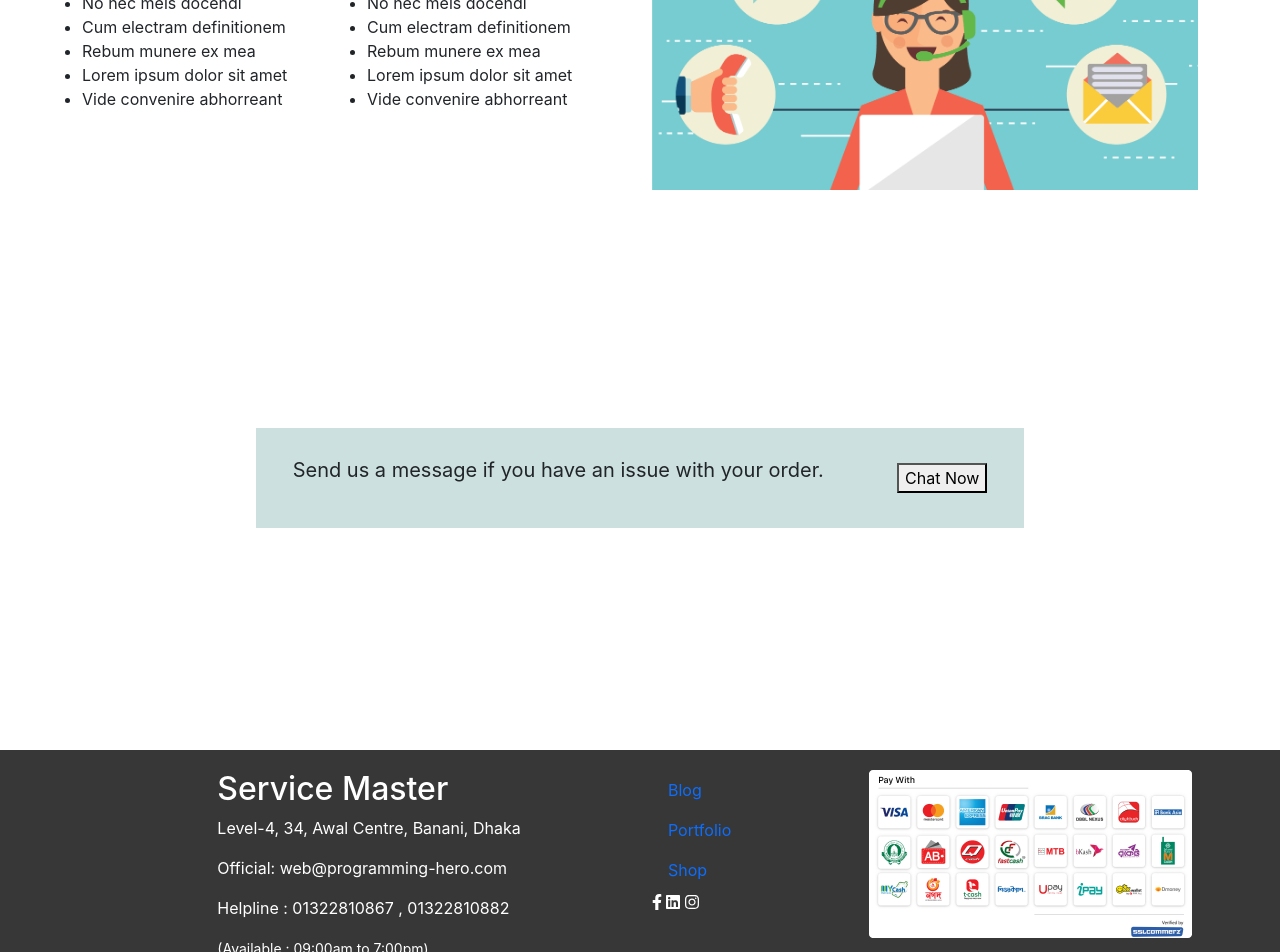
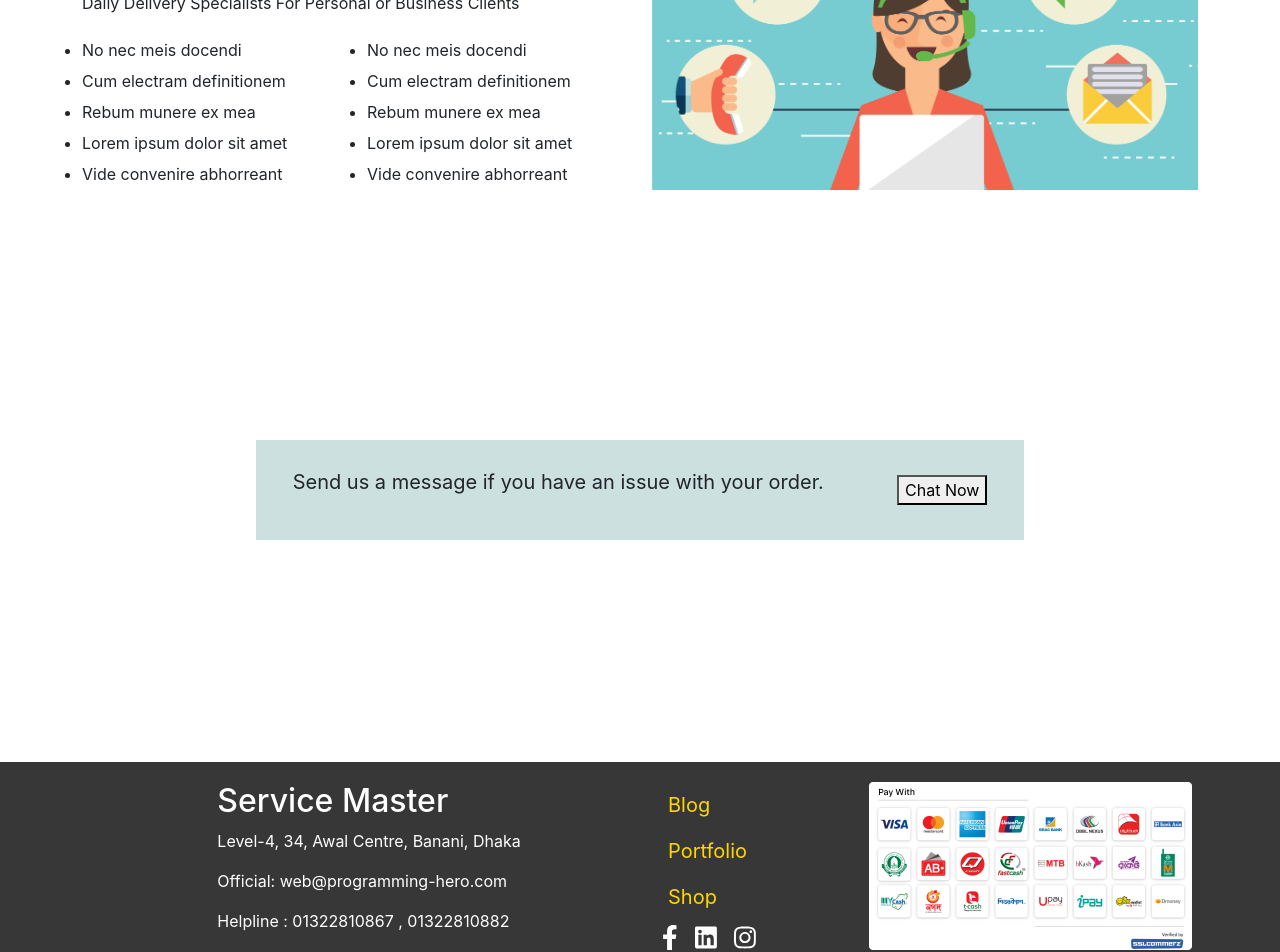
Before and after one commit to Swapno5896/Service-Master-client, a React (Create React App) app: page /about in a window 1280 px wide. Shown: the part 640-1592 px from the top of the page. Built offline with nearby package versions, Linux system fonts and the light colour scheme.

Commit message:
carosel is updated

```diff
--- a/src/components/Home/CurierService/CurierService.js
+++ b/src/components/Home/CurierService/CurierService.js
@@ -7,16 +7,17 @@ const CurierService = () => {
       <div className="container">
         <div className="row">
           <div className="col-md-6">
-            <h2>Our Storage Service Covers</h2>
+            <h2 className='m-4'>Our Storage Service Covers</h2>
             <p>Daily Delivery Specialists For Personal or Business Clients</p>
             <div className="row">
-              <ul className="col md-6">
+              <ul className="col md-6
+              curiier-list">
                 <li>No nec meis docendi</li>
                 <li>Cum electram definitionem</li> <li>Rebum munere ex mea</li>{" "}
                 <li>Lorem ipsum dolor sit amet</li>{" "}
                 <li>Vide convenire abhorreant</li>
               </ul>
-              <ul className="col md-6">
+              <ul className="col md-6 curiier-list">
                 <li>No nec meis docendi</li>
                 <li>Cum electram definitionem</li> <li>Rebum munere ex mea</li>{" "}
                 <li>Lorem ipsum dolor sit amet</li>{" "}
--- a/src/components/Home/CurierService/CurrierService.scss
+++ b/src/components/Home/CurierService/CurrierService.scss
@@ -2,3 +2,6 @@
   width: 140px;
   color: #f2d136;
 }
+.curiier-list li{
+  padding-top: 7px;
+}
--- /dev/null
+++ b/src/components/Home/Footer/Footer.css
@@ -0,0 +1,16 @@
+.footer-container{
+ background-color: #373737;
+ color: white;
+
+ padding-top: 67px;
+ padding-bottom: 30px;
+}
+.footer-link .nav-link{
+ font-size: 20px;
+ color: gold;
+}
+
+.footer-icons span{
+ padding-left: 10px;
+ font-size: 25px;
+}
--- a/src/components/Home/Footer/Footer.js
+++ b/src/components/Home/Footer/Footer.js
@@ -11,11 +11,12 @@ import {
   faInstagram,
   faLinkedin,
 } from "@fortawesome/free-brands-svg-icons";
+import './Footer.css'
 const Footer = () => {
   return (
     <div
-      style={{ backgroundColor: "#373737", color: "white", paddingTop: "20px" }}
-      className="row"
+      style={{ color: "white", paddingTop: "20px" }}
+      className="row footer-container"
     >
       <div className="col-md-4 offset-md-2">
         <h2>Service Master</h2>
@@ -24,9 +25,10 @@ const Footer = () => {
         <p> Helpline : 01322810867 , 01322810882</p>
         <small>(Available : 09:00am to 7:00pm)</small>
       </div>
-      <div className="col-md-2 ">
+      <div className="col-md-2 footer-link">
         <Link className="nav-link" to="/blog">
           Blog
+
         </Link>
         <Link className="nav-link" to="/portfolio">
           Portfolio
@@ -34,7 +36,7 @@ const Footer = () => {
         <Link className="nav-link" to="/shop">
           Shop
         </Link>
-        <div>
+        <div className='footer-icons'>
           <span>
             <FontAwesomeIcon icon={faFacebookF} />
           </span>
--- a/src/components/Home/TopBanner/TopBanner.js
+++ b/src/components/Home/TopBanner/TopBanner.js
@@ -40,7 +40,7 @@ const TopBanner = () => {
             alt="..."
           />
           <div class="carousel-caption d-none d-md-block">
-            <h5>First slide label</h5>
+            <h5>Moving Your Family?</h5>
             <p>Some representative placeholder content for the first slide.</p>
           </div>
         </div>
@@ -51,7 +51,7 @@ const TopBanner = () => {
             alt="..."
           />
           <div class="carousel-caption d-none d-md-block">
-            <h5>Second slide label</h5>
+            <h5>Need Storage Space?</h5>
             <p>Some representative placeholder content for the second slide.</p>
           </div>
         </div>
@@ -62,7 +62,7 @@ const TopBanner = () => {
             alt="..."
           />
           <div class="carousel-caption d-none d-md-block">
-            <h5>Third slide label</h5>
+            <h5>Moving Interstate?</h5>
             <p>Some representative placeholder content for the third slide.</p>
           </div>
         </div>
--- a/src/components/Home/WorkingStyle/WorkingStyle.js
+++ b/src/components/Home/WorkingStyle/WorkingStyle.js
@@ -3,7 +3,7 @@ import "./WorkingStyle.scss";
 import img1 from "../../../Images/service-1.png";
 const WorkingStyle = () => {
   return (
-    <div className="WorkingStyle-container pb-5 mb-5">
+    <div className="WorkingStyle-container p-5 m-5">
       <div className="row">
         <div className="col-md-6 col-sm-12">
           <img className="WorkingStyle-img" src={img1} alt="" />
```
